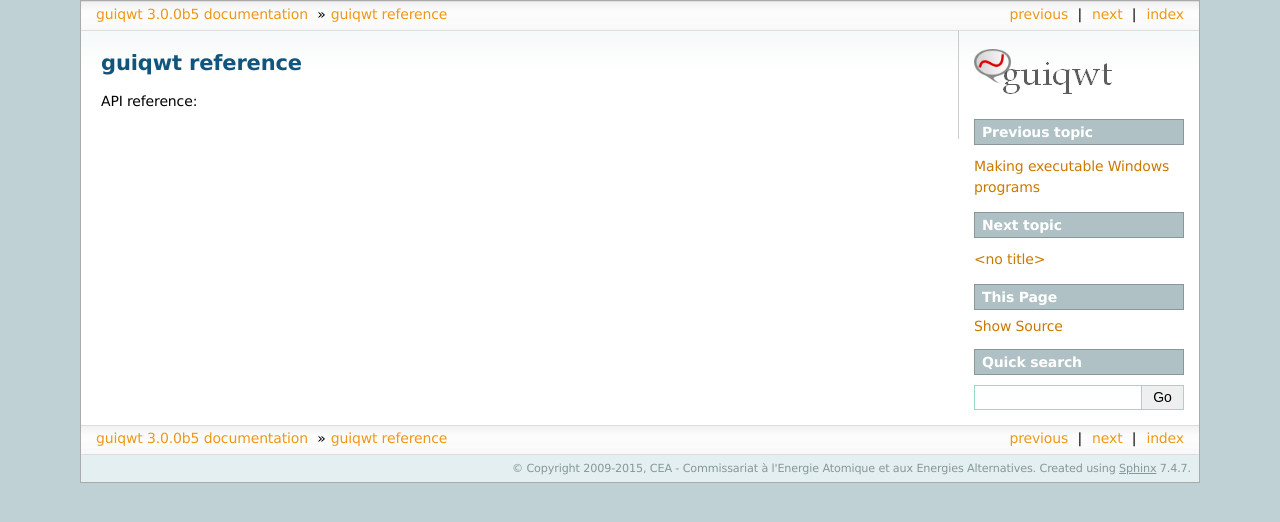
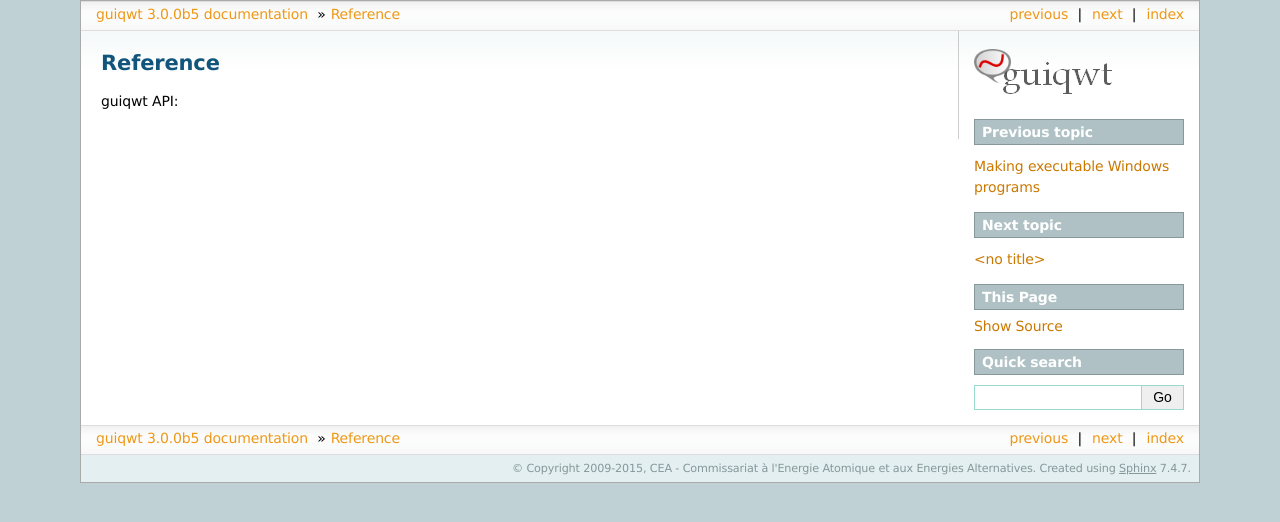
Before and after one commit to PlotPyStack/guiqwt, a Sphinx documentation site: the page built from doc/reference/index.rst, in a window 1280 px wide. Shown: the top 522 px of the page. Built offline with Sphinx 7.4.7, drawn with Linux system fonts in a browser that asks for light colours.

```diff
--- a/doc/conf.py
+++ b/doc/conf.py
@@ -95,6 +95,8 @@ pygments_style = 'sphinx'
 
 # A list of ignored prefixes for module index sorting.
 modindex_common_prefix = ['guiqwt.']
+
+autodoc_member_order = 'bysource'
 
 
 # -- Options for HTML output ---------------------------------------------------
--- a/doc/reference/index.rst
+++ b/doc/reference/index.rst
@@ -1,7 +1,7 @@
-guiqwt reference
-================
+Reference
+=========
 
-API reference:
+guiqwt API:
 
 .. toctree::
     :maxdepth: 2
```
